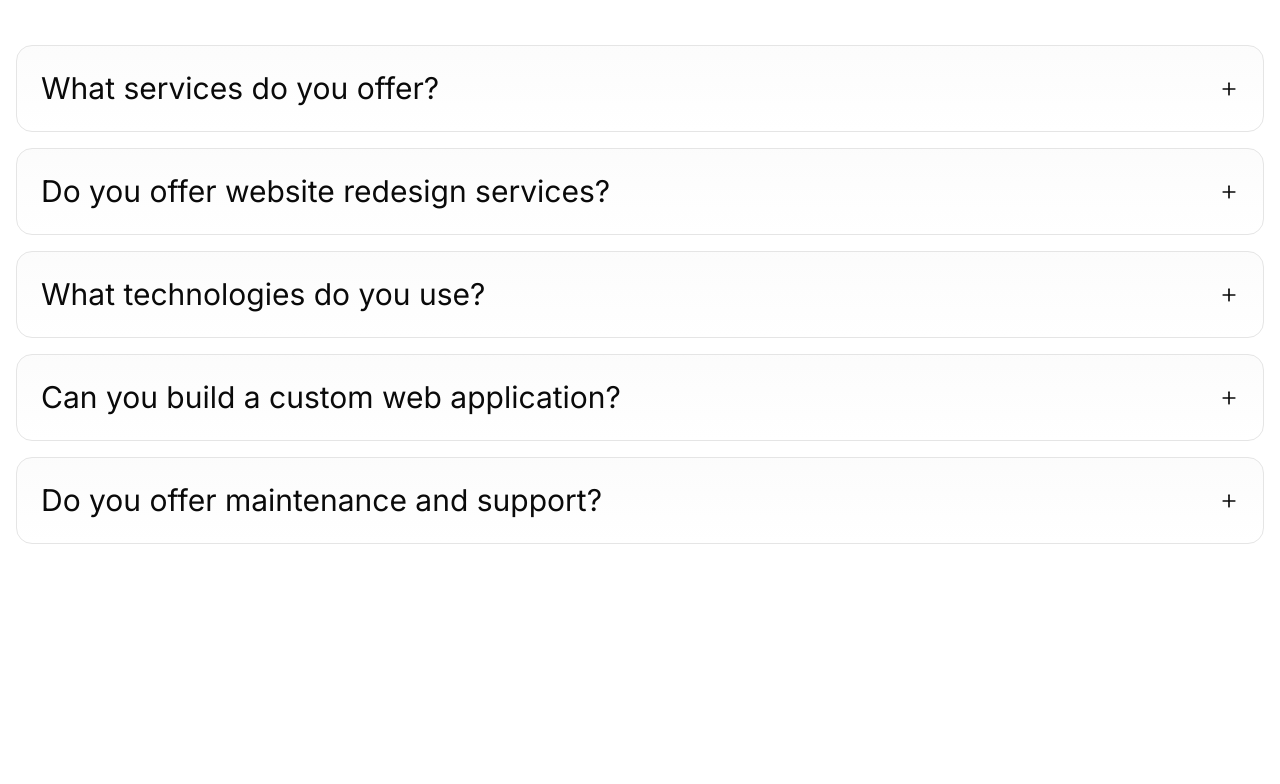
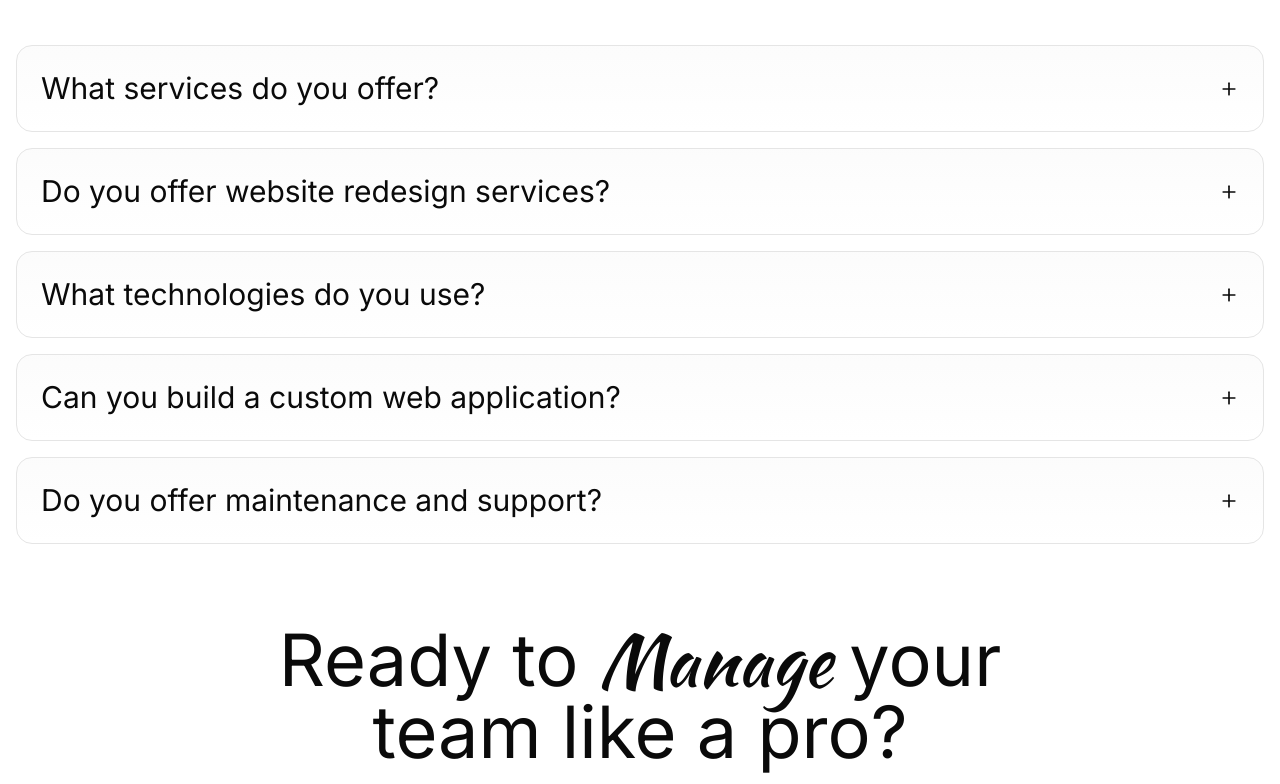
Before and after one commit to Roshen-Perera/ceylon-developers-portfolio, a Next.js app: page / in a window 1280 px wide. Shown: the part 7646-8430 px from the top of the page. Before the commit the page ends 8254 px from the top, so only its background shows below. Built offline with nearby package versions, Linux system fonts and the light colour scheme.

Commit message:
Add heading

```diff
--- a/components/proPost.tsx
+++ b/components/proPost.tsx
@@ -3,7 +3,11 @@ import React from 'react'
 const ProPost = () => {
   return (
     <>
-      <div className="max-w-5xl"></div>
+      <div className="p-4 max-w-5xl text-7xl text-center">
+        <h1>Ready to <span className='font-kaushan'> Manage </span> your
+            <br />
+        team like a pro?</h1>
+      </div>
     </>
   );
 }
```
